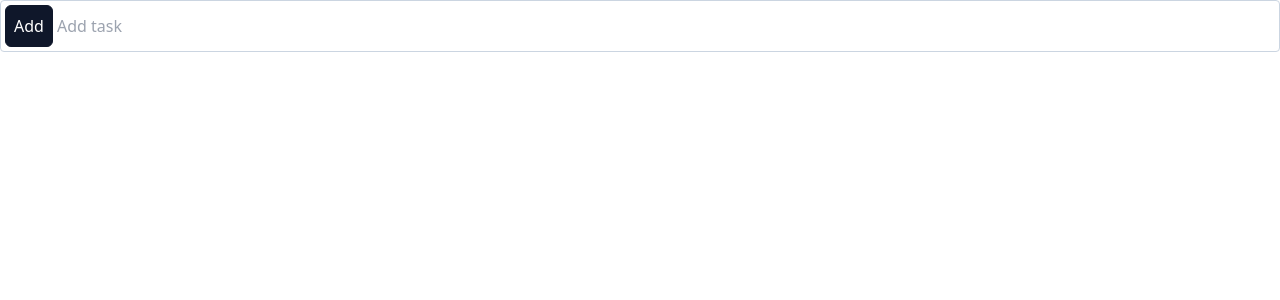
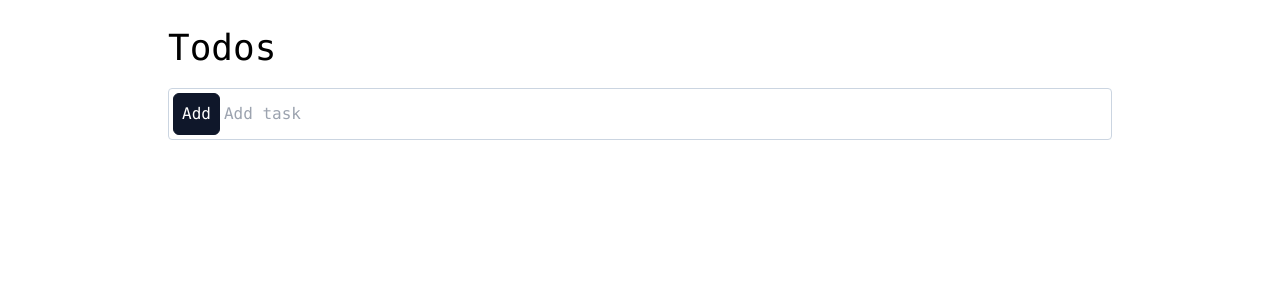
Before and after one commit to Eexy/todo-angular, an Angular app: page / in a window 1280 px wide. Shown: the top 300 px of the page. Built offline with nearby package versions, Linux system fonts and the light colour scheme.

Commit message:
style: add style to app component

```diff
--- a/src/app/app.component.html
+++ b/src/app/app.component.html
@@ -1,2 +1,7 @@
-<app-todo-form></app-todo-form>
-<app-todo-list></app-todo-list>
+<div class="flex justify-center font-mono">
+  <div class="w-3/4 p-2">
+    <h1 class="py-5 text-4xl">Todos</h1>
+    <app-todo-form></app-todo-form>
+    <app-todo-list></app-todo-list>
+  </div>
+</div>
```
